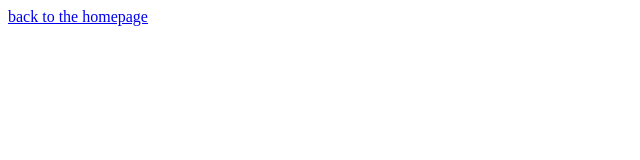
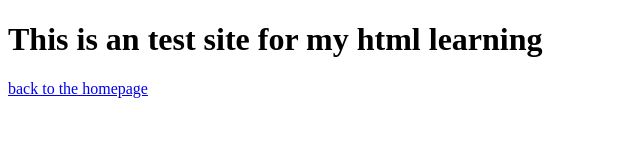
Before and after one commit to kaancer33/programming, a plain HTML site: page HtmlCssLearn/about.html in a window 1280 px wide. Shown: the whole page, without its empty margins (0-640 px from the left). Drawn offline with Linux system fonts and the light colour scheme.

Commit message:
3rd Commit

```diff
--- a/HtmlCssLearn/about.html
+++ b/HtmlCssLearn/about.html
@@ -7,6 +7,7 @@
     <title>About</title>
 </head>
 <body>
+    <h1>This is an test site for my html learning</h1>
     <a href="index.html">back to the homepage</a>
 </body>
 </html>
```
Also changed, not shown: HtmlCssLearn/index.html (+1 -1 lines).
